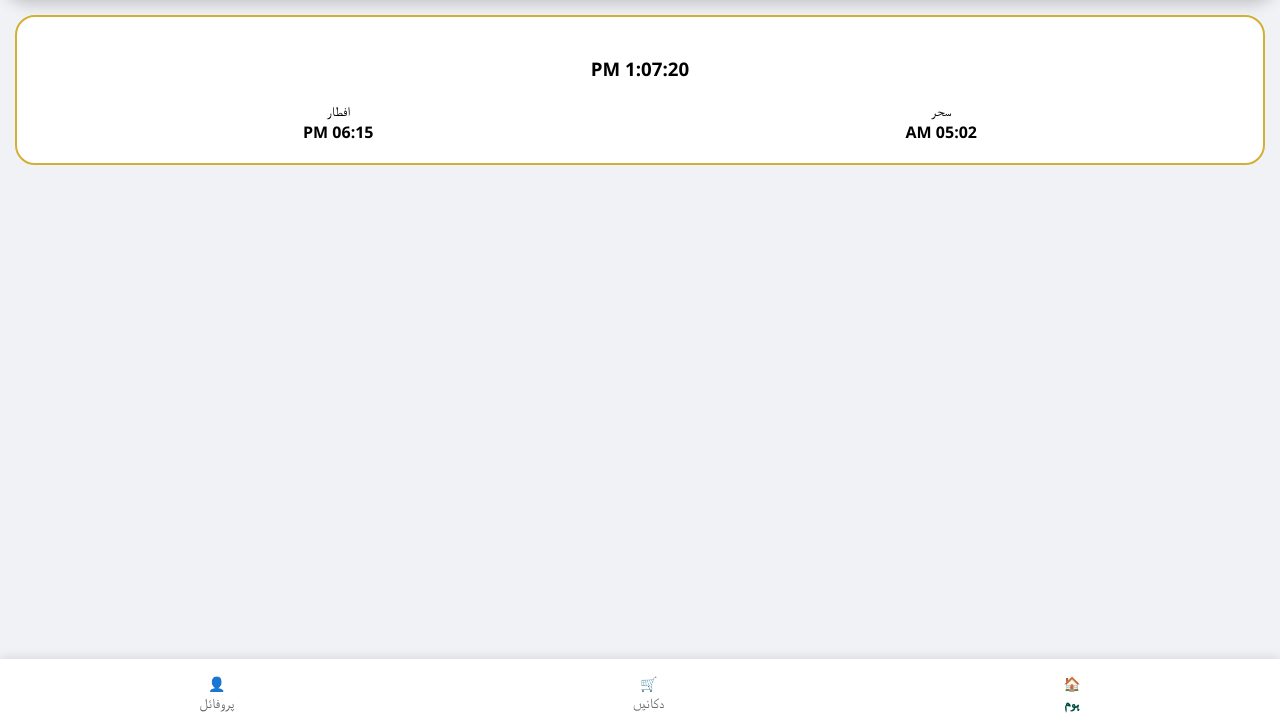
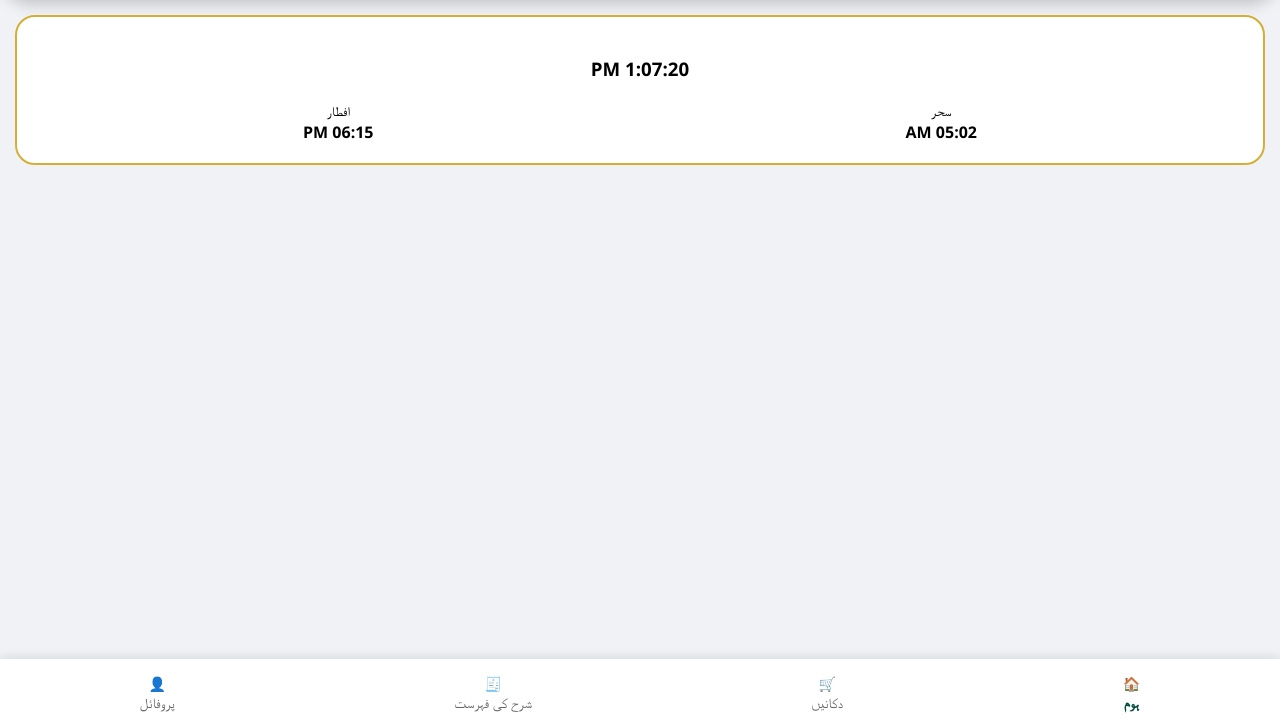
Before and after one commit to zakstorm74555-web/Mera-Jelum, a plain HTML site: page home.html in a window 1280 px wide. Shown: the part 73-800 px from the top of the page. Drawn offline with Linux system fonts and the light colour scheme; no server answers.

Commit message:
Update home.html

```diff
--- a/home.html
+++ b/home.html
@@ -42,6 +42,7 @@
     <nav class="bottom-nav">
         <a href="home.html" class="nav-item active">🏠<br>ہوم</a>
         <a href="shops.html" class="nav-item">🛒<br>دکانیں</a>
+        <a href="ratelist.html" class="nav-item">🧾<br>شرح کی فہرست</a>
         <a href="profile.html" class="nav-item">👤<br>پروفائل</a>
     </nav>
 
```
